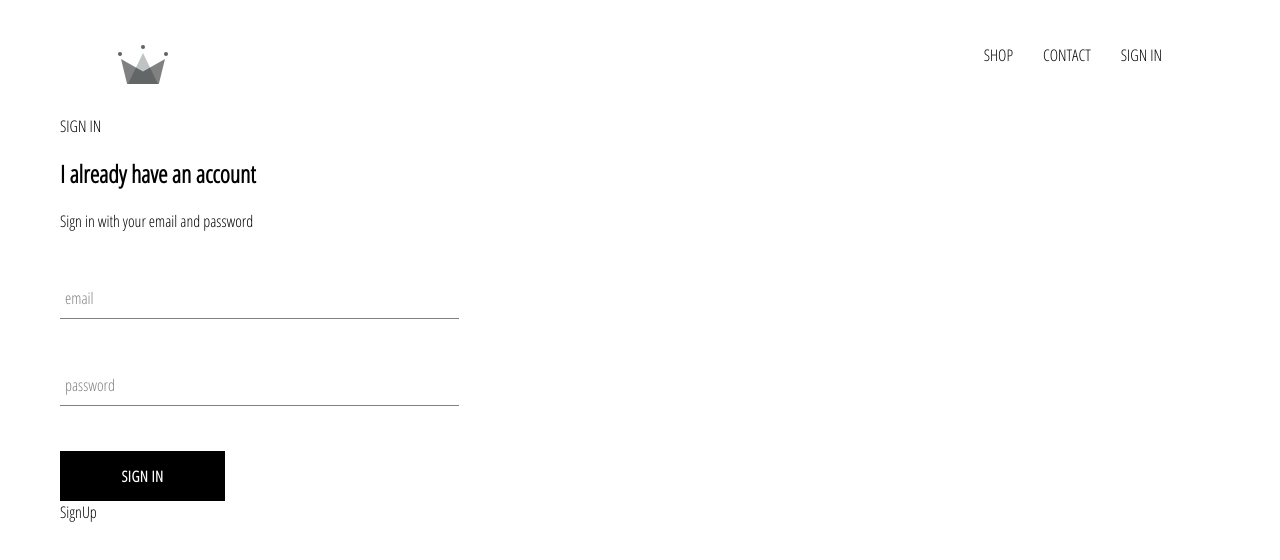
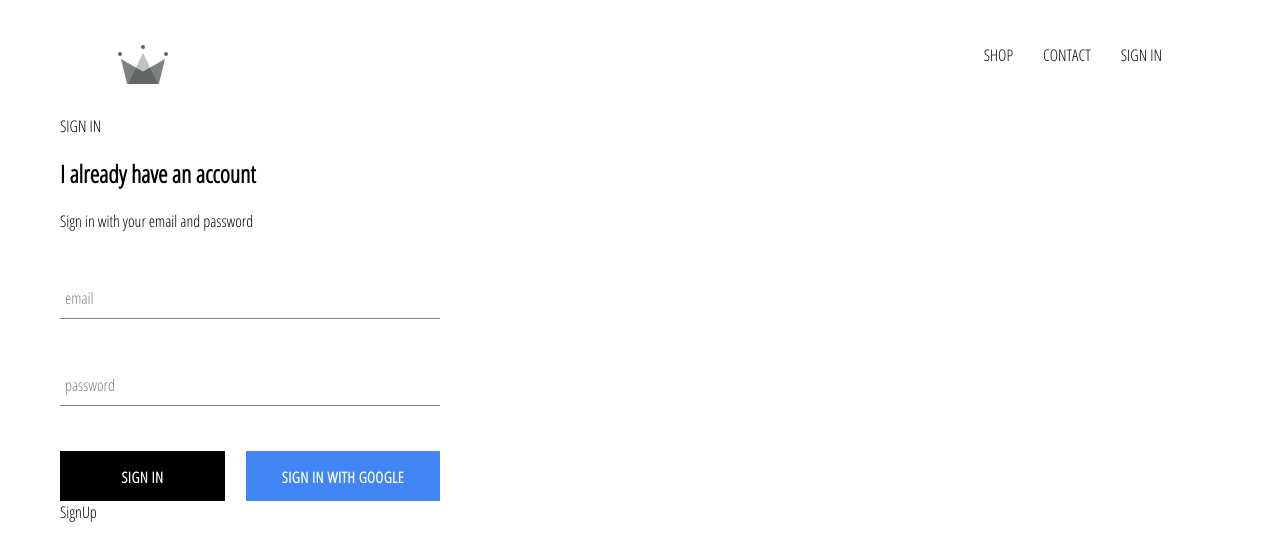
Before and after one commit to eduardoegb/crwn-clothing, a React (Create React App) app: page /signin in a window 1280 px wide. Shown: the top 560 px of the page. Built offline with nearby package versions, Linux system fonts and the light colour scheme; no server answers.

Commit message:
Integrating Firebase

```diff
--- a/package.json
+++ b/package.json
@@ -6,6 +6,7 @@
     "@testing-library/jest-dom": "^4.2.4",
     "@testing-library/react": "^9.5.0",
     "@testing-library/user-event": "^7.2.1",
+    "firebase": "^7.13.2",
     "node-sass": "^4.13.1",
     "react": "^16.13.1",
     "react-dom": "^16.13.1",
--- a/src/App.css
+++ b/src/App.css
@@ -7,3 +7,7 @@
 	text-decoration: none;
 	color: black;
 }
+
+* {
+	box-sizing: border-box;
+}
--- a/src/App.js
+++ b/src/App.js
@@ -1,15 +1,36 @@
-import React from 'react';
+import React, { Component } from 'react';
 import { Route, Switch } from 'react-router-dom';
 import './App.css';
 import Header from './components/Header/Header';
 import Homepage from './pages/Homepage/Homepage';
 import ShopPage from './pages/Shop/Shop';
 import SigninPage from './pages/SigninPage/SigninPage';
+import { auth } from './firebase/firebase';
 
-function App() {
+class App extends Component {
+	constructor() {
+		super();
+		this.state = {
+			currentUser: null
+		}
+	}
+
+	unsubscribeFromAuth = null;
+
+	componentDidMount() {
+		this.unsubscribeFromAuth = auth.onAuthStateChanged(user => {
+			this.setState({currentUser: user})
+		})
+	}
+
+	componentWillUnmount() {
+		this.unsubscribeFromAuth();
+	}
+
+	render() {
 		return (
 			<div className="App">
-			<Header/>
+				<Header currentUser={this.state.currentUser}/>
 				<Switch>
 					<Route exact path="/" component={Homepage} />
 					<Route exact path="/shop" component={ShopPage} />
@@ -18,5 +39,6 @@
 			</div>
 		);
 	}
+}
 
 export default App;
--- a/src/components/CustomButton/CustomButton.js
+++ b/src/components/CustomButton/CustomButton.js
@@ -1,9 +1,9 @@
 import React from 'react';
 import './CustomButton.scss';
 
-const CustomButton = ({ children, ...otherProps }) => {
+const CustomButton = ({ children, isGoogleSignIn, ...otherProps }) => {
 	return (
-		<button className="custom-button" {...otherProps}>
+		<button className={`${isGoogleSignIn ? 'google-sign-in' : ''} custom-button`} {...otherProps}>
 			{children}
 		</button>
 	)
--- a/src/components/CustomButton/CustomButton.scss
+++ b/src/components/CustomButton/CustomButton.scss
@@ -11,12 +11,22 @@
   text-transform: uppercase;
   font-family: 'Open Sans Condensed';
   font-weight: bolder;
-  border: none;
-  cursor: pointer;
+  border: 1px solid black;
+	cursor: pointer;
 
   &:hover {
     background-color: white;
     color: black;
-    border: 1px solid black;
-  }
+	}
+
+	&.google-sign-in {
+		background-color: #4285f4;
+		border: 1px solid #4285f4;
+		color: white;
+
+		&:hover {
+			background-color: #357ae8;
+			border: 1px solid #357ae8;
+		}
+	}
 }
--- a/src/components/Header/Header.js
+++ b/src/components/Header/Header.js
@@ -1,9 +1,10 @@
 import React from 'react';
 import './Header.scss'
 import { Link } from 'react-router-dom';
-import {ReactComponent as Logo} from '../../assets/crown.svg';
+import { ReactComponent as Logo } from '../../assets/crown.svg';
+import { auth } from '../../firebase/firebase'
 
-const Header = () => {
+const Header = ({ currentUser }) => {
 	return (
 		<div className="header">
 			<Link to="/" className="logo-container">
@@ -13,7 +14,12 @@
 			<div className="options">
 				<Link className="option" to="/shop">SHOP</Link>
 				<Link className="option" to="/contact">CONTACT</Link>
-				<Link className="option" to="/signin">SIGN IN</Link>
+				{
+					currentUser ?
+					<div className="option" onClick={() => auth.signOut()}>SIGN OUT</div>
+					:
+					<Link className="option" to="/signin">SIGN IN</Link>
+				}
 			</div>
 		</div>
 	)
--- a/src/components/Header/Header.scss
+++ b/src/components/Header/Header.scss
@@ -19,6 +19,7 @@
     display: flex;
     align-items: center;
 		justify-content: flex-end;
+		cursor: pointer;
 
     .option {
 			padding: 10px 15px;
--- a/src/components/SignIn/SignIn.js
+++ b/src/components/SignIn/SignIn.js
@@ -2,6 +2,7 @@
 import './SignIn.scss';
 import FormInput from '../FormInput/FormInput';
 import CustomButton from '../CustomButton/CustomButton'
+import { signInWithGoogle } from '../../firebase/firebase';
 
 class SignIn extends Component {
 	constructor() {
@@ -44,7 +45,10 @@
 						label="password"
 						handleChange={this.handleChange}
 					/>
-					<CustomButton type="submit">Sign In</CustomButton>
+					<div className="buttons">
+						<CustomButton type="submit">Sign In</CustomButton>
+						<CustomButton onClick={signInWithGoogle} isGoogleSignIn>Sign in with Google</CustomButton>
+					</div>
 				</form>
 			</div>
 		)
--- a/src/components/SignIn/SignIn.scss
+++ b/src/components/SignIn/SignIn.scss
@@ -1,5 +1,14 @@
 .sign-in {
-	width: 30vw;
+	width: 380px;
 	display: flex;
 	flex-direction: column;
 }
+
+// .title {
+// 	margin: 10px 0;
+// }
+
+.buttons {
+	display: flex;
+	justify-content: space-between;
+}
--- /dev/null
+++ b/src/firebase/firebase.js
@@ -0,0 +1,26 @@
+import firebase from 'firebase/app';
+import 'firebase/firestore';
+import 'firebase/auth';
+
+const config = {
+	apiKey: "AIzaSyBr02IIPS9fBokAwvjouLgkyjOSYI1udWI",
+	authDomain: "crwn-db-d4821.firebaseapp.com",
+	databaseURL: "https://crwn-db-d4821.firebaseio.com",
+	projectId: "crwn-db-d4821",
+	storageBucket: "crwn-db-d4821.appspot.com",
+	messagingSenderId: "233509175781",
+	appId: "1:233509175781:web:e503ba36f8f5957f2baf0c",
+	measurementId: "G-DEZBQ2E3N7"
+};
+
+firebase.initializeApp(config);
+
+export const auth = firebase.auth();
+export const firestore = firebase.firestore();
+
+const provider = new firebase.auth.GoogleAuthProvider();
+provider.setCustomParameters({ prompt: 'select_account' });
+
+export const signInWithGoogle = () => auth.signInWithPopup(provider);
+
+export default firebase;
```
Also changed, not shown: 1 other file (tests, documents, lock files or other folders). Lines whose indentation alone changed are shown as unchanged.
